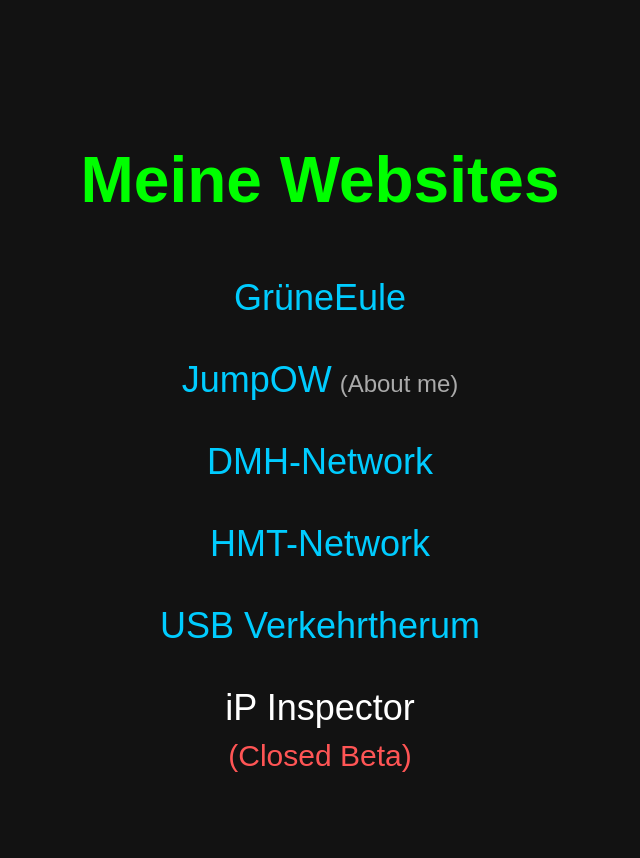
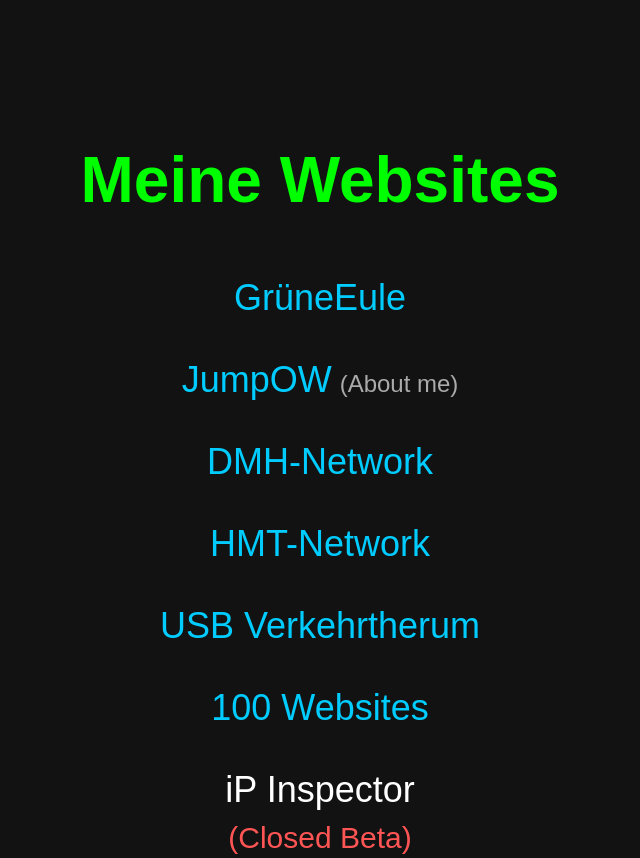
Before and after one commit to Jumpstone/all_websites-web, a plain HTML site: page index.html in a window 1280 px wide. Shown: the top 858 px of the page, without its empty margins (320-960 px from the left). Drawn offline with Linux system fonts and the light colour scheme; no server answers; a web font is replaced by a local one.

Commit message:
General update!

```diff
--- a/index.html
+++ b/index.html
@@ -109,6 +109,7 @@
         <a href="https://dmh-network.de" target="_blank">DMH-Network</a>
         <a href="https://hmt-network.de" target="_blank">HMT-Network</a>
         <a href="https://ahh.usbverkehrtherum.de" target="_blank">USB Verkehrtherum</a>
+        <a href="https://100.usbverkehrtherum.de" target="_blank">100 Websites</a>
         <div>
             <div style="font-size: 36px;">iP Inspector</div>
             <div class="beta">(Closed Beta)</div>
```
